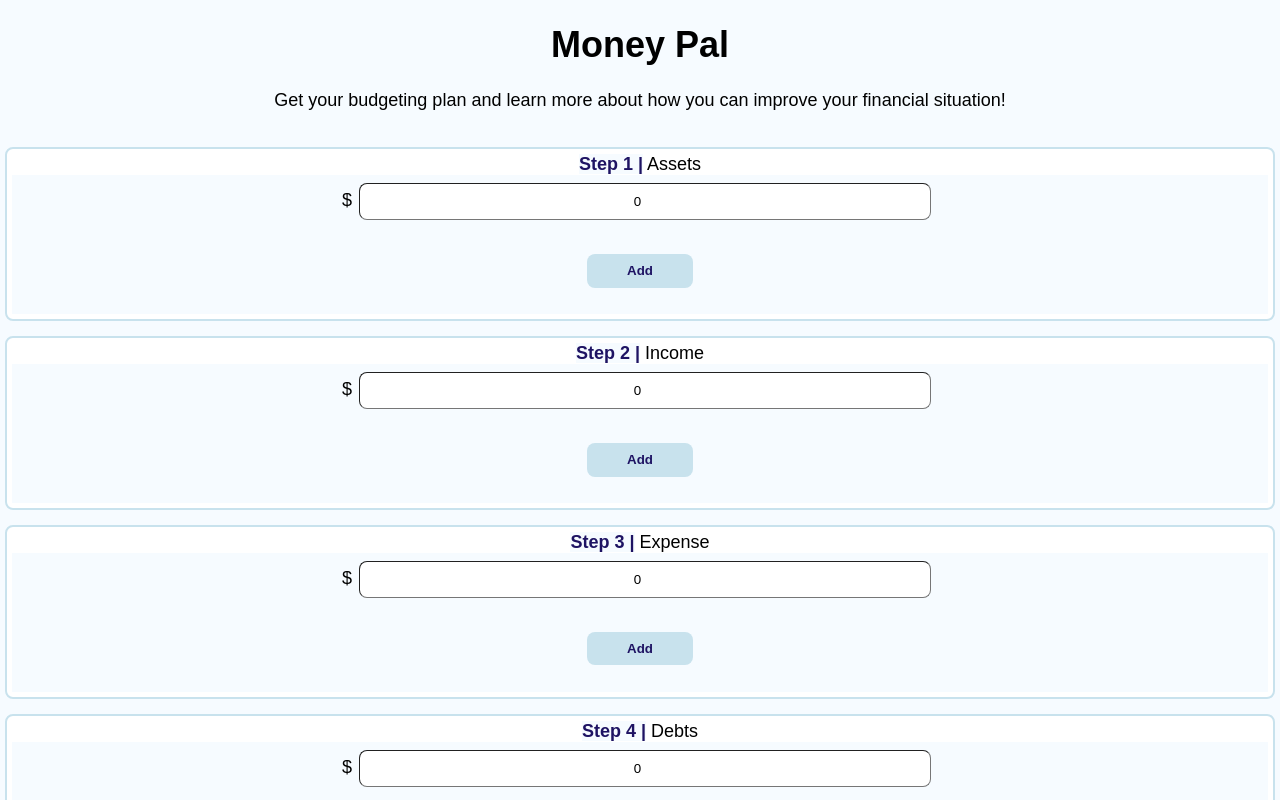
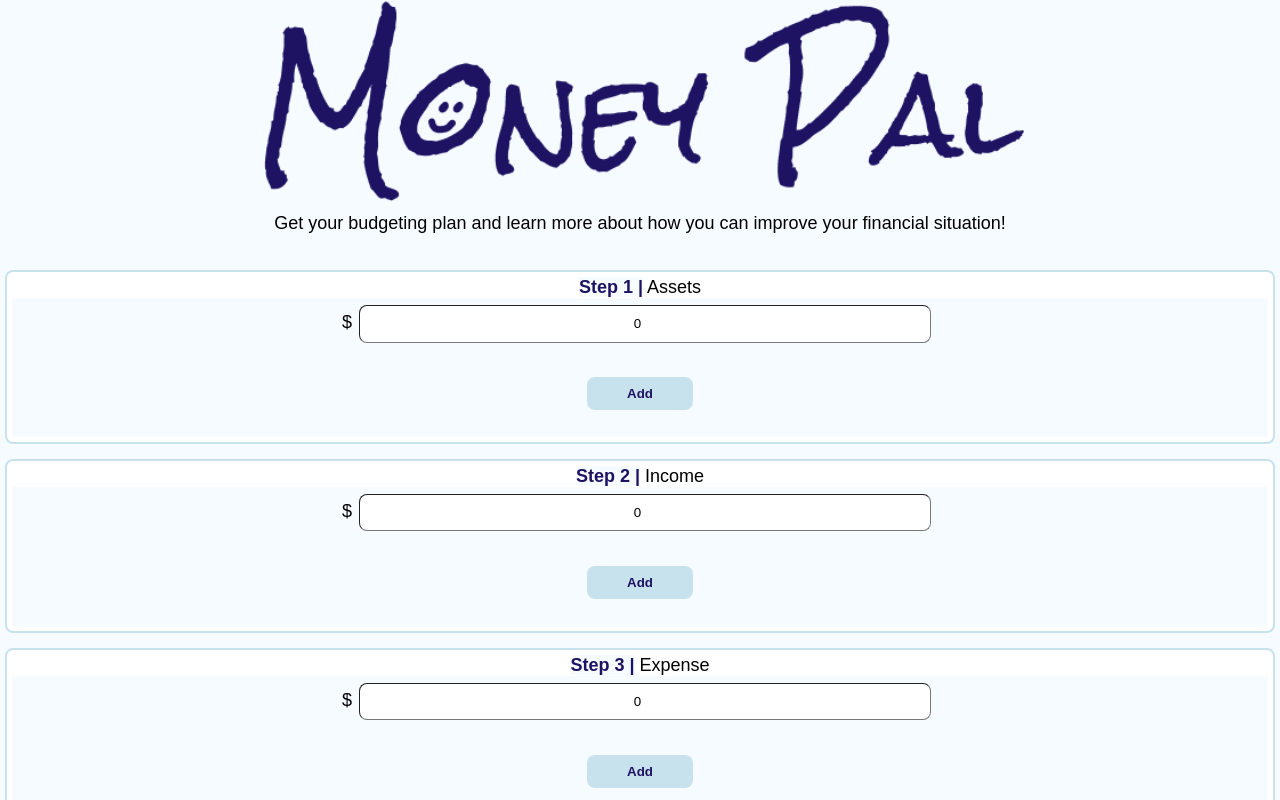
Before and after one commit to Aviakubo/frontend-fin-team-six, a React (Create React App) app: page / in a window 1280 px wide. Shown: the top 800 px of the page. Built offline with nearby package versions, Linux system fonts and the light colour scheme; a web font is replaced by a local one.

Commit message:
added logo to home page

```diff
--- a/src/components/Home.js
+++ b/src/components/Home.js
@@ -4,11 +4,12 @@ import Assets from './Assets';
 import Debt from './Debt';
 import Donut from './Donut';
 import Form from './Form';
+import moneyPalLogo from '../images/moneyPalLogo.png'
 
 function Home() {
     return (
         <div className='home'>
-            <h1>Money Pal</h1>
+            <img className='logo' src={moneyPalLogo} alt="MoneyPal Logo" width="60%"/>
             <p>Get your budgeting plan and learn more about how you can improve your financial situation!</p>
             <Form />
             {/* <Donut /> */}
```
Also changed, not shown: src/images/moneyPalLogo.png (added).
